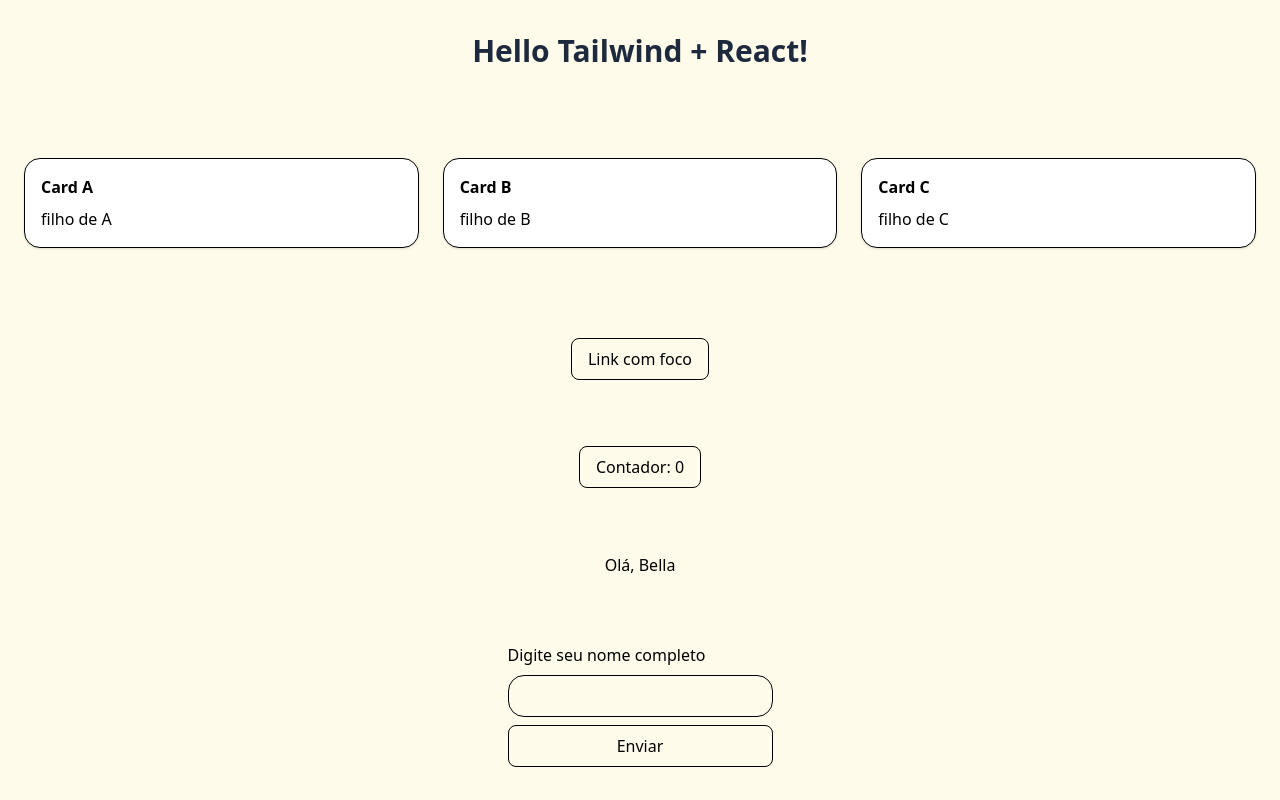
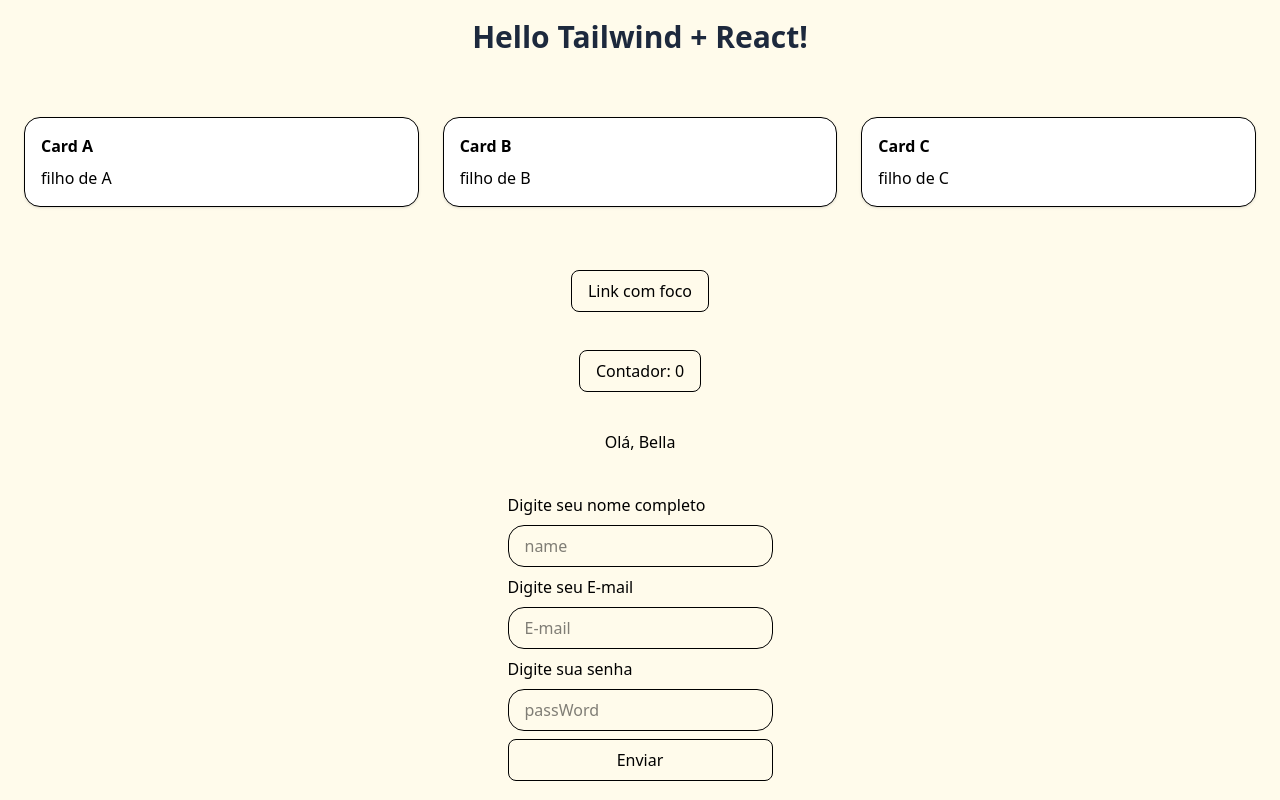
Before and after one commit to elizete10/projeto-t2, a React (Vite) app: page / in a window 1280 px wide. Built offline with nearby package versions, Linux system fonts and the light colour scheme.

Commit message:
formulário implementado

```diff
--- a/src/App.jsx
+++ b/src/App.jsx
@@ -11,17 +11,21 @@
 
 const App = () => {
   const [count, setCount] = useState(0)
-  const [name, setName] = useState ("")
+  const [name, setName] = useState("")
+  const [email, setEmail] = useState("")
+  const [password, setPassword] = useState("")
 
   const inc = () => setCount(c => c + 1)
 
   const handleSubmit = event => {
-    event.preventDefaut ()
+    event.preventDefault()
 
-    console.log({ name })
+    console.log({ name, email, password })
     // Enviar para API/banco de dados
 
-    setName ('')
+    setName('')
+    setEmail('')
+    setPassword('')
   }
 
   return (
@@ -52,12 +56,30 @@
 
       <Hello name="Bella" />
       <form onSubmit={handleSubmit}>
+
         <Textfield
-        Label= "Digite seu nome completo"
-        placeholder
-        type="text"
-        value= {name}
+          Label="Digite seu nome completo"
+          placeholder="name"
+          type="name"
+          value={name}
           onChange={event => setName(event.target.value)}
+        />
+
+        <Textfield
+          Label="Digite seu E-mail"
+          placeholder="E-mail"
+          type="email"
+          value={email}
+          id="email"
+          onChange={event => setEmail(event.target.value)}
+        />
+
+        <Textfield
+          Label="Digite sua senha"
+          placeholder="passWord"
+          type="passWord"
+          value={password}
+          onChange={event => setPassword(event.target.value)}
         />
 
 
```
Lines whose indentation alone changed are shown as unchanged.
